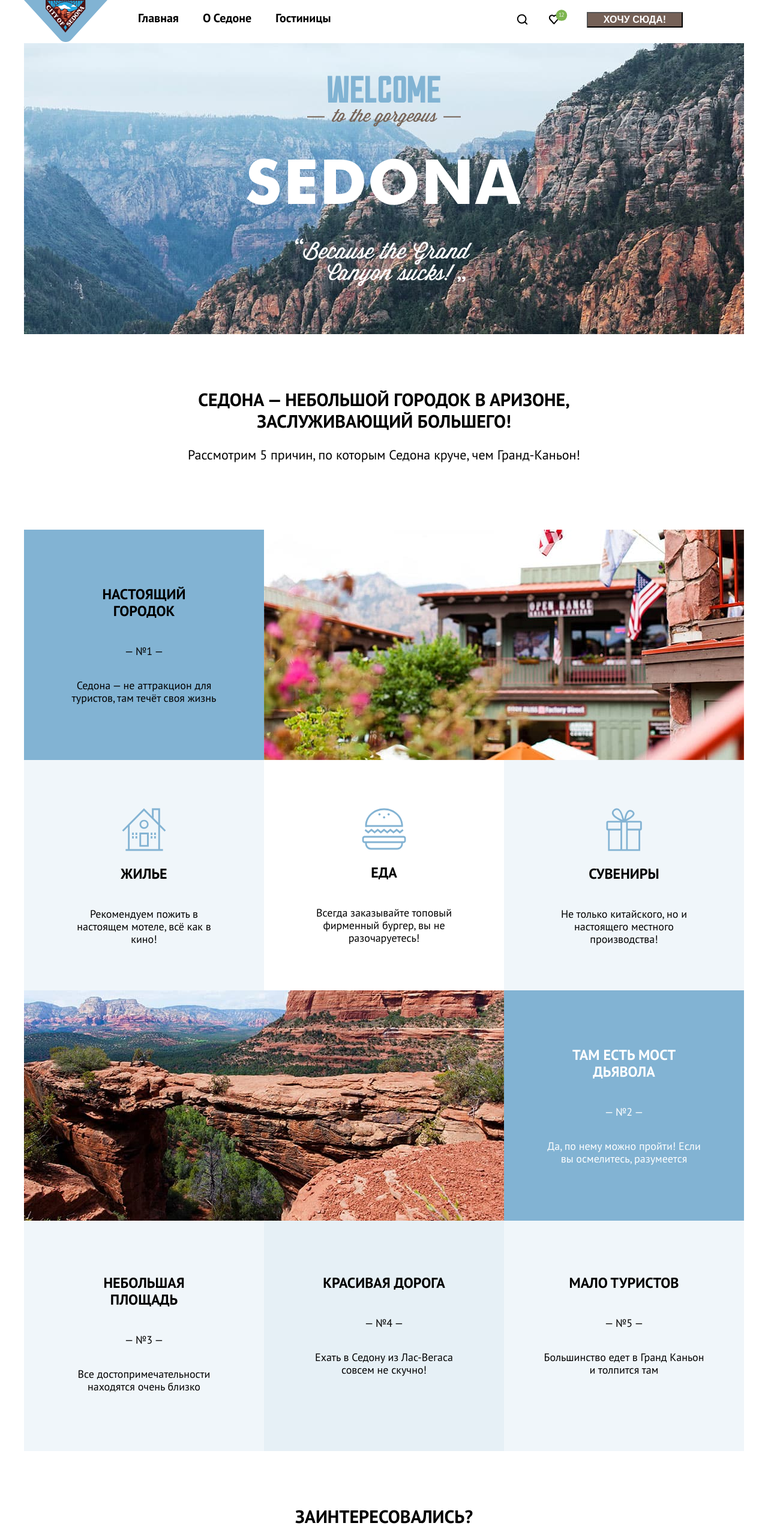
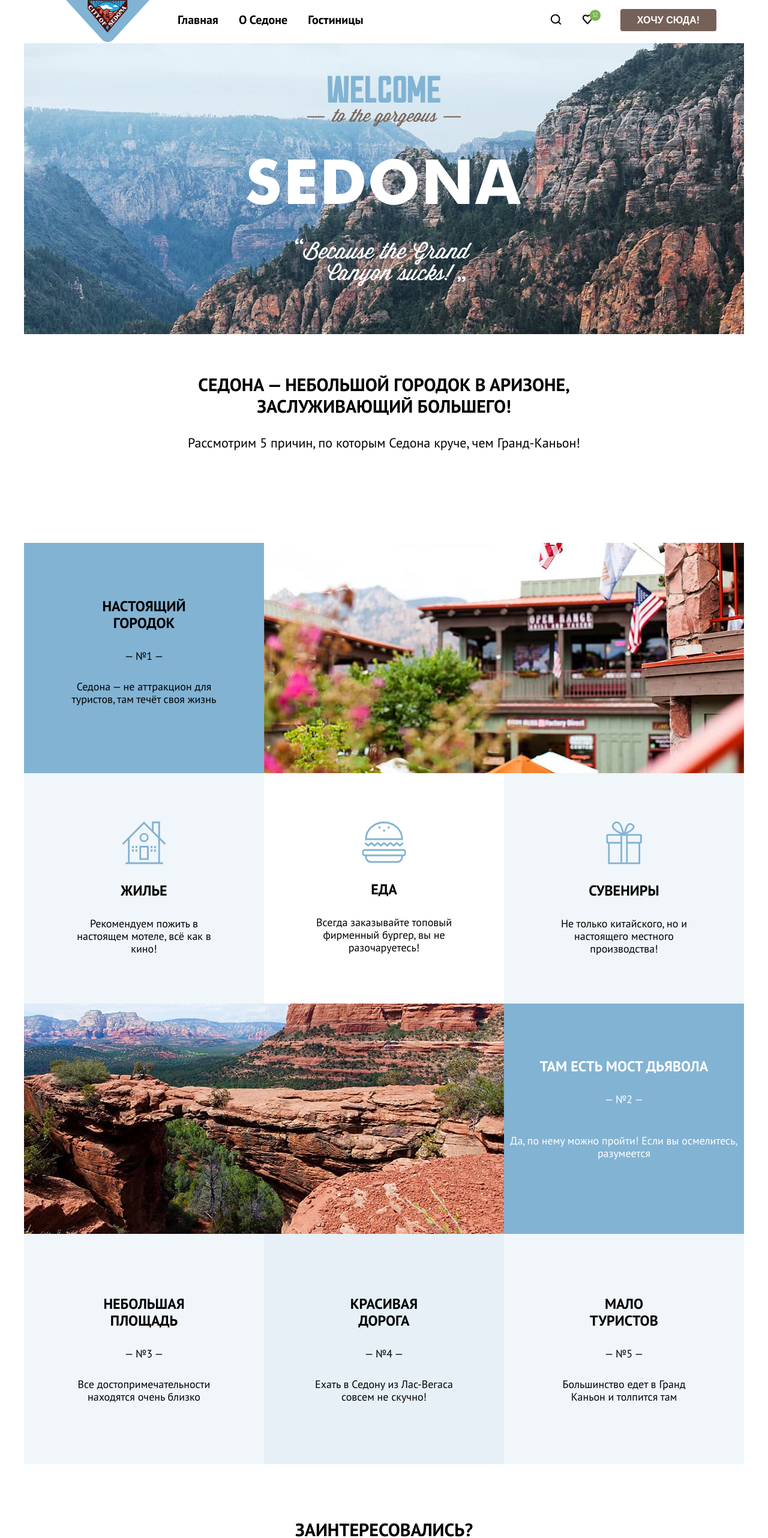
Before and after one commit to htmlacademy-htmlcss/1948981-sedona-34, a plain HTML site: page index.html in a window 1280 px wide. Shown: the top 2564 px of the page at 60% size. Drawn offline with Linux system fonts and the light colour scheme.

Commit message:
Мелкие сетки и формы

```diff
--- a/index.html
+++ b/index.html
@@ -13,7 +13,7 @@
           <img src="images/logo.svg" width="139" height="70" alt="Логотип компании Седона">
         </a>
         <ul class="navigation-list">
-          <li class="navigation-item">
+          <li class="navigation-item  navigation-link-main">
             <a class="navigation-link" href="#">Главная</a>
           </li>
           <li class="navigation-item">
@@ -24,7 +24,6 @@
           </li>
         </ul>
         <ul class="navigation-list navigation-user">
-           <!-- <div class="flex-sup">  -->
             <li class="navigation-item">
               <a class="navigation-link" href="#">
                 <img src="images/search.svg" width="42" height="66" alt="Поиск">
@@ -40,7 +39,6 @@
                   Хочу сюда!
                </button>
              </li>
-          <!-- </div>  -->
         </ul>
       </nav>
     </header>
@@ -50,10 +48,6 @@
           <h1 class="visually-hidden">Седона</h1>
           <img class="logo" src="images/welcome.svg" width="458" height="352" alt="Добро пожаловать в Седону">
          </div>
-         <!-- <div class="main-header-advantages">
-           <h2>Седона — небольшой городок в Аризоне, заслуживающий большего!</h2>
-           <p>Рассмотрим 5 причин, по которым Седона круче, чем Гранд-Каньон!</p>
-        </div>-->
       </section>
       <section class="advantages">
         <div class="main-header-advantages">
@@ -67,7 +61,7 @@
               <div class="advantages-background-flex">
                 <h3 class="advantages-title">Настоящий городок</h3>
                 <span class="advantages-description">
-                  <p>— №1 —</p>
+                  — №1 —
                 </span>
                 <p class="advantages-description">Седона — не аттракцион для туристов, там течёт своя жизнь</p>
             </div>
@@ -97,30 +91,30 @@
             </div>
             <div class="advantages-bridge-flex">
               <h3 class="advantages-title">Там есть мост дьявола</h3>
-              <p class="advantages-description">— №2 —</p>
+              <span class="advantages-description">— №2 —</span>
               <p class="advantages-description">Да, по нему можно пройти! Если вы осмелитесь, разумеется</p>
             </div>
           </li>
           <li class="advantages-item advantages-square">
             <h3 class="advantages-title">Небольшая площадь</h3>
-            <p class="advantages-description">— №3 —</p>
+            <span class="advantages-description">— №3 —</span>
             <p class="advantages-description">Все достопримечательности находятся очень близко</p>
           </li>
           <li class="advantages-item advantages-road">
             <h3 class="advantages-title">Красивая дорога</h3>
-            <p class="advantages-description">— №4 —</p>
+            <span class="advantages-description">— №4 —</span>
             <p class="advantages-description">Ехать в Седону из Лас-Вегаса совсем не скучно!</p>
           </li>
           <li class="advantages-item advantages-tourist">
             <h3 class="advantages-title">Мало туристов</h3>
-            <p class="advantages-description">— №5 —</p>
+            <span class="advantages-description">— №5 —</span>
             <p class="advantages-description">Большинство едет в Гранд Каньон и толпится там</p>
           </li>
         </ul>
       </section>
       <section class="search">
         <h2 class="search-title">Заинтересовались?</h2>
-        <p>Укажите предполагаемые даты поездки,<span class="search-title-sp">и мы покажем вам лучшие предложения гостиниц в Седоне</span></p>
+        <p>Укажите предполагаемые даты поездки, и мы покажем вам лучшие предложения гостиниц в Седоне</p>
         <button class="search-title-button" type="button">
           Поиск гостиницы в седоне
         </button>
--- a/styles/styles.css
+++ b/styles/styles.css
@@ -39,6 +39,7 @@ body {
     display: flex;
     width: 1200px;
     margin: 0 auto;
+    min-height: 60px;
   }
 
 .navigation-list {
@@ -49,6 +50,7 @@ body {
     display: flex;
     list-style-type: none;
     flex-wrap: wrap;
+    min-height: 60px;
 }
 
 .navigation-link {
@@ -58,32 +60,41 @@ body {
     text-transform: capitalize;
     text-decoration: none;
     color: #000000;
-    padding: 17px 20px;
+    margin: 20px 17px;
     display: block;
 }
 
 .navigation-logo {
   display: flex;
   width: 140px;
-  margin-left: 70px;
   padding: 0;
   margin: 0;
+  margin-left: 70px;
+  min-height: 60px;
   }
 
 .navigation-user {
-    max-width: 364px;
+    max-width: 263px;
     margin: 0;
     padding: 0;
-    margin-left: auto;
+    margin-left: 237px;
+    min-height: 60px;
+}
+
+.navigation-user .navigation-item {
+    min-height: 60px;
+}
+
+.navigation-user  .navigation-link {
+    min-width: 18px;
+    min-height: 18px;
+    padding: 0;
+    margin: 0;
+    margin-right: 12px;
+    margin-top: auto;
+    margin-bottom: auto;
   }
 
-.navigation-user .navigation-link {
-    min-width: 42px;
-    min-height: 66px;
-    padding: 0;
-    margin: 0;
-    padding-right: 12px;
-  }
 
 .navigation-item-button {
     font-weight: 700;
@@ -95,7 +106,11 @@ body {
     background-color: rgba(117, 97, 87, 1);
     min-width: 160px;
     margin-left: 20px;
-    margin-top: 20px;
+    margin-top: 15px;
+    border: none;
+    width: 160px;
+    height: 37px;
+    border-radius: 4px;
  }
 
 .page-container {
@@ -109,11 +124,6 @@ body {
     padding-top: 54px;
     padding-bottom: 82px;
   }
-
-.main-header-advantages {
-    padding-top: 63px;
-    padding-bottom: 90px;
-}
 
 .main-container {
     flex-grow: 1;
@@ -130,20 +140,10 @@ body {
     background-size: 100% auto;
 }
 
-/*.main-header h2 {
-    font-weight: 700;
-    font-size: 30px;
-    line-height: 36px;
-    text-align: center;
-    text-transform: uppercase;
+.main-header-advantages {
+    min-height: 282px;
+    margin-top: 63px;
 }
-
- .main-header p {
-    font-weight: 400;
-    font-size: 22px;
-    line-height: 26px;
-    text-align: center;
-}*/
 
 .main-header-advantages h2 {
     font-weight: 700;
@@ -152,6 +152,7 @@ body {
     text-align: center;
     text-transform: uppercase;
     width: 620px;
+    margin: 0;
     margin-left: auto;
     margin-right: auto;
 }
@@ -161,6 +162,8 @@ body {
     font-size: 22px;
     line-height: 26px;
     text-align: center;
+    margin: 0;
+    margin-top: 30px;
 }
 
 .advantages-list {
@@ -171,12 +174,10 @@ body {
     list-style-type: none;
 }
 
-
 .advantages-background {
     display: flex;
     width: 1200px;
 }
-
 
 .advantages-item-list {
     width: 1200px;
@@ -193,6 +194,22 @@ body {
 .advantages-bridge {
     display: flex;
     width: 1200px;
+}
+
+.advantages-bridge-flex {
+    display: flex;
+    flex-direction: column;
+    margin-top: 91px;
+}
+
+.advantages-bridge-flex .advantages-title {
+    padding: 0;
+    margin: 0;
+    margin-bottom: 30px;
+}
+
+.advantages-bridge-flex span {
+    margin-bottom: 30px;
 }
 
 .advantages-item-img {
@@ -213,19 +230,20 @@ body {
 }
 
 .advantages-square .advantages-title {
-    margin-top: 90px;
+    margin-top: 103px;
     margin-left: 80px;
     margin-right: 80px;
+    margin-bottom: 30px;
 }
 
 .advantages-square .advantages-description {
     margin-left: 60px;
     margin-right: 60px;
+    margin-top: 0;
 }
 
-.advantages-home {
-    width: 400px;
-    min-height: 384px;
+.advantages-square span {
+    margin-bottom: 30px;
 }
 
 .advantages-road {
@@ -236,14 +254,21 @@ body {
 }
 
 .advantages-road .advantages-title {
-    margin-top: 90px;
-    margin-left: 80px;
-    margin-right: 80px;
+    margin-top: 103px;
+    margin-left: auto;
+    margin-right: auto;
+    margin-bottom: 30px;
+    width: 150px;
 }
 
 .advantages-road .advantages-description {
     margin-left: 60px;
     margin-right: 60px;
+    margin-top: 0;
+}
+
+.advantages-road span {
+    margin-bottom: 30px;
 }
 
 .advantages-tourist {
@@ -254,63 +279,72 @@ body {
 }
 
 .advantages-tourist .advantages-title {
-    margin-top: 90px;
-    margin-left: 80px;
-    margin-right: 80px;
+    margin-top: 103px;
+    margin-left: auto;
+    margin-right: auto;
+    margin-bottom: 30px;
+    width: 150px;
 }
 
-.advantages-tourist .advantages-description {
-    margin-left: 60px;
-    margin-right: 60px;
+.advantages-tourist p {
+    margin-left: auto;
+    margin-right: auto;
+    margin-top: 0;
+    width: 250px;
+}
+
+.advantages-tourist span {
+    margin-bottom: 30px;
 }
 
 .advantages-background-flex {
     display: flex;
     flex-direction: column;
-    padding: 70px;
+    width: 400px;
 }
 
 .advantages-background-flex .advantages-title {
     width: 230px;
+    margin: 0;
     margin-left: auto;
     margin-right: auto;
+    margin-top: 92px;
+    margin-bottom: 30px;
+}
+
+.advantages-background-flex p {
+    width: 250px;
+    margin: 0;
+    margin-left: auto;
+    margin-right: auto;
+    margin-top: 30px;
 }
 
 .advantages-list-item {
     display: flex;
     flex-direction: column;
+    width: 400px;
+    min-height: 384px;
+}
+
+.advantages-icon {
+    margin-left: auto;
+    margin-right: auto;
+    margin-top: 80px;
+    margin-bottom: 30px;
+}
+
+.advantages-list-item .advantages-title {
+    margin: 0;
+    margin-bottom: 30px;
 }
 
 .advantages-list-item .advantages-description {
+    margin: 0;
     margin-left: 85px;
     margin-right: 85px;
 }
 
-.advantages-bridge-flex {
-    display: flex;
-    flex-direction: column;
-    margin: 70px;
-}
-
-
-/*
-.advantages-description {
-    padding-left: 85px;
-    padding-right: 85px;
-}
-
-.advantages-title {
-    padding-left: 85px;
-    padding-right: 85px;
-}*/
-
-
-.advantages-icon {
-    display: block;
-    margin-left: auto;
-    margin-right: auto;
-    margin-top: 80px;
-}
 
 .advantages-title {
     font-weight: 700;
@@ -367,6 +401,7 @@ body {
     text-align: center;
     width: 1200px;
     margin: 0 auto;
+    min-height: 417px;
 }
 
 .search-title {
@@ -375,7 +410,9 @@ body {
     line-height: 36px;
     text-align: center;
     text-transform: uppercase;
-    margin-top: 91px;
+    margin: 0;
+    padding-top: 91px;
+    padding-bottom: 34px;
 }
 
 .search-title-button {
@@ -387,6 +424,16 @@ body {
     color: #FFFFFF;
     background: rgba(117, 97, 87, 1);
     margin-bottom: 102px;
+    border: none;
+    width: 574px;
+    height: 60px;
+    border-radius: 4px;
+    margin-top: 56px;
+}
+
+.search p {
+    padding: 0;
+    margin: 0;
 }
 
 .distribution {
@@ -401,6 +448,7 @@ body {
     text-align: center;
     width: 1200px;
     margin: 0 auto;
+    min-height: 411px;
 }
 
 .distribution-title {
@@ -409,12 +457,38 @@ body {
     line-height: 36px;
     text-transform: uppercase;
     padding-top: 94px;
+    margin: 0;
 }
 
 .distribution p {
     width: 475px;
+    padding-top: 29px;
+    margin: 0;
     margin-left: auto;
     margin-right: auto;
+}
+
+.distribution-form {
+    display: flex;
+    justify-content: center;
+    padding-bottom: 94px;
+    padding-top: 46px;
+}
+
+.distribution-field {
+    width: 600px;
+    height: 60px;
+    padding-left: 20px;
+    border-radius: 10px 0px 0px 10px;
+    margin-right: 0;
+    padding-right: 0;
+    justify-content: center;
+    border: none;
+    font-family: 'PT Sans';
+    font-style: normal;
+    font-weight: 400;
+    font-size: 18px;
+    line-height: 21px;
 }
 
 .distribution-button {
@@ -425,7 +499,10 @@ body {
     text-transform: uppercase;
     color: #FFFFFF;
     background-color: rgba(130, 179, 211, 1);
-    margin-bottom: 94px;
+    width: 200px;
+    height: 62px;
+    border: none;
+    border-radius: 0px 10px 10px 0px;
 }
 
 
@@ -433,34 +510,51 @@ body {
     display: flex;
     width: 1200px;
     margin: 0 auto;
+    min-height: 120px;
+}
+
+.foooter {
+    min-height: 50px;
+    min-width: 116px;
+    display: flex;
+    flex-wrap: wrap;
+    padding: 0;
+    margin: 0;
+    margin-left: 72px;
+    margin-top: auto;
+    margin-bottom: auto;
 }
 
 .footer-social-list {
     display: flex;
+    flex-wrap: wrap;
     padding: 0;
     margin: 0;
-    min-width: 116px;
     list-style-type: none;
-    flex-wrap: wrap;
-    margin-top: 50px;
-    margin-left: 72px;
-    margin-bottom: 54px;
 }
 
-.button-icon {
-    padding-right: 26px;
+.footer-social-item {
+    margin-top: auto;
+    margin-bottom: auto;
+    margin-right: 26px;
+    min-height: 17px;
 }
 
-/* .footer-social-item {
-    width: 24px;
-}*/
-
+.footer-social-item:last-child {
+    margin-right: 0px;
+}
 
 .footer-logo {
     margin-left: auto;
     max-width: 115px;
     margin-top: 44px;
     margin-right: 72px;
+}
+
+.footer-address {
+    margin-left: 52px;
+    margin-top: 45px;
+    min-height: 50px;
 }
 
 .contacts-phone {
@@ -473,8 +567,7 @@ body {
     text-decoration: none;
     min-width: 720px;
     display: block;
-    margin-top: 40px;
-    margin-left: 52px;;
+
 }
 
 .visually-hidden {
```
